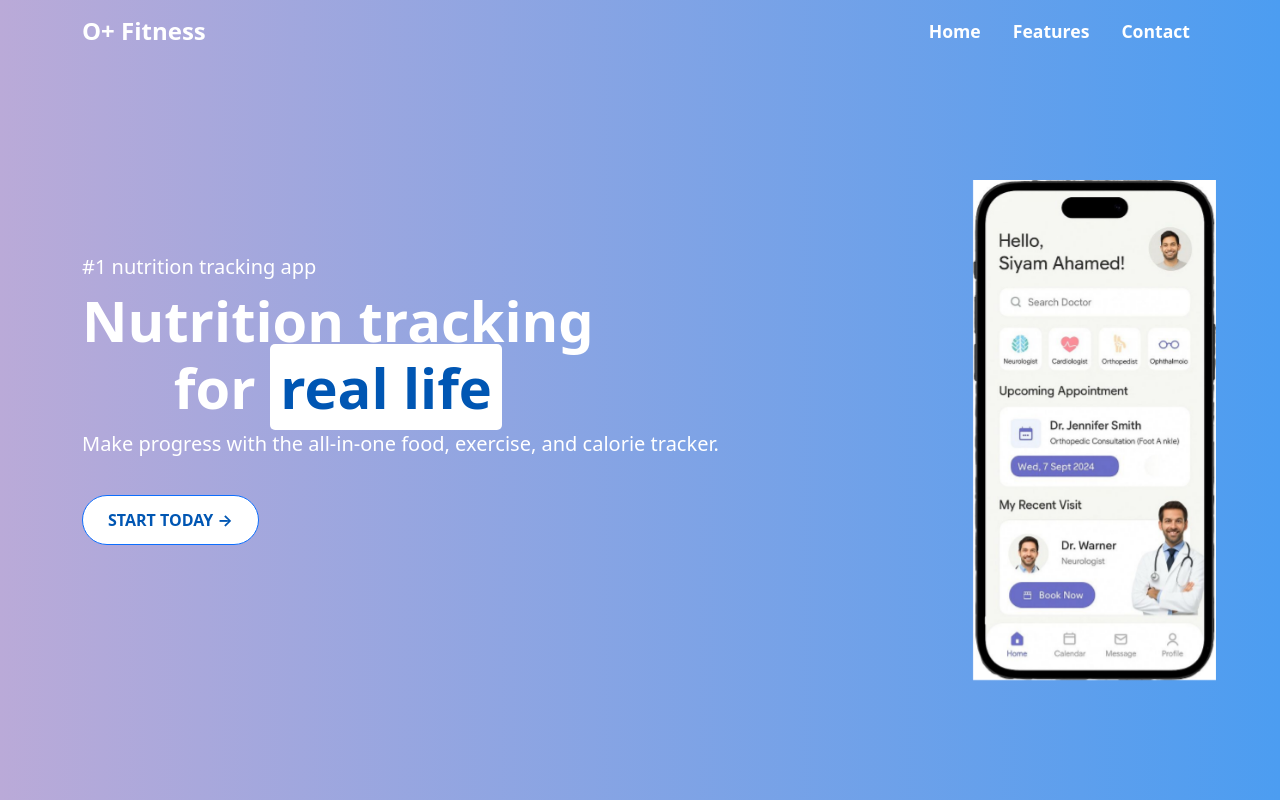
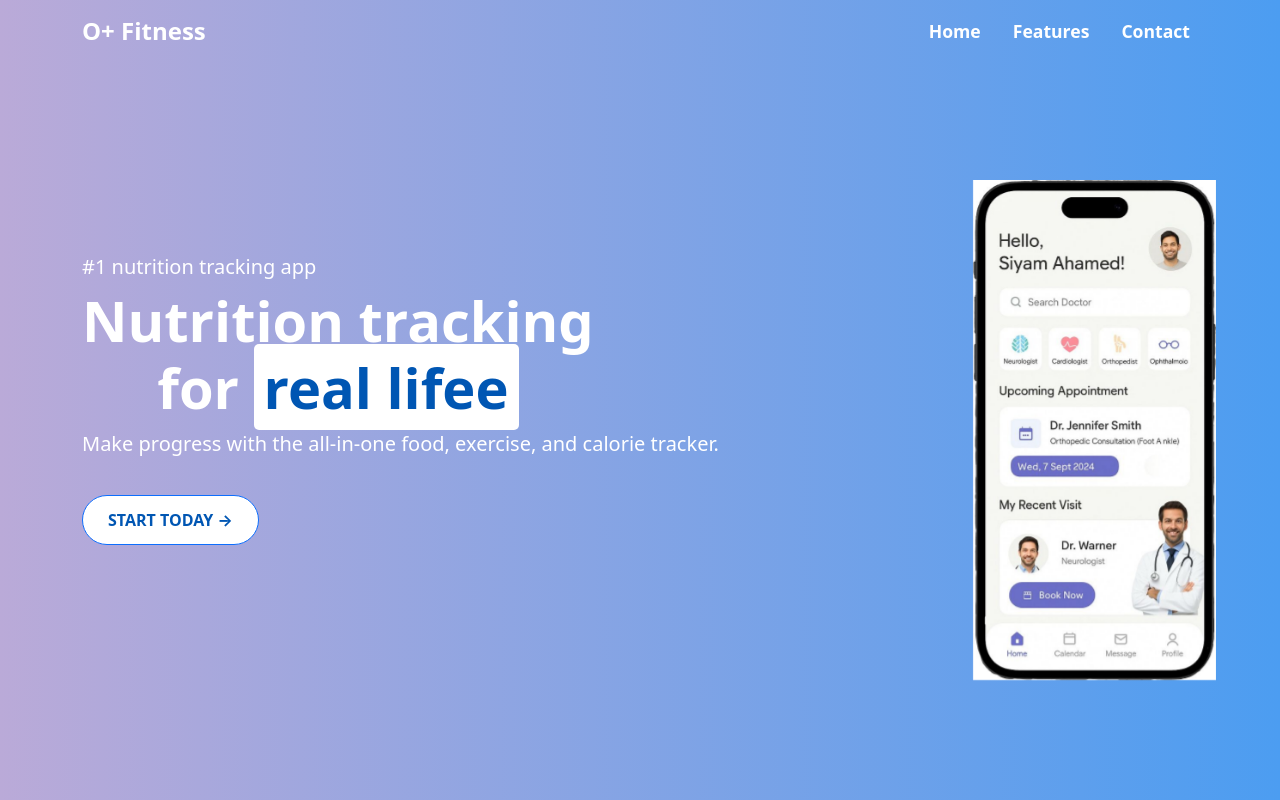
Before and after one commit to AhmedArafat20/Graduation_Project, a React app: page / in a window 1280 px wide. Shown: the top 800 px of the page. Built offline with nearby package versions, Linux system fonts and the light colour scheme; the HTML template or start-up script is replaced by a standard one.

Commit message:
Update Home.jsx

```diff
--- a/src/components/Home.jsx
+++ b/src/components/Home.jsx
@@ -12,7 +12,7 @@ const Home = () => {
           <h5>#1 nutrition tracking app</h5>
           <h1 className="display-3 fw-bold">
             Nutrition tracking <br />
-            for <span className="highlight">real life</span>
+            for <span className="highlight">real lifee</span>
           </h1>
           <p className="lead">
             Make progress with the all-in-one food, exercise, and calorie tracker.
```
